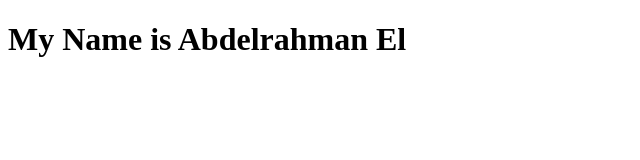
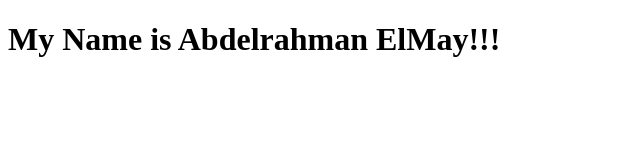
Before and after one commit to Abdelrahamn-ElMay/First-Github-Project, a plain HTML site: page index.html in a window 1280 px wide. Shown: the whole page, without its empty margins (0-640 px from the left). Drawn offline with Linux system fonts and the light colour scheme.

Commit message:
emphasise the name

```diff
--- a/index.html
+++ b/index.html
@@ -8,7 +8,7 @@
 </head>
 <body>
     <h1>
-        My Name is Abdelrahman El
+        My Name is Abdelrahman ElMay!!!
     </h1>
 </body>
 </html>
```
